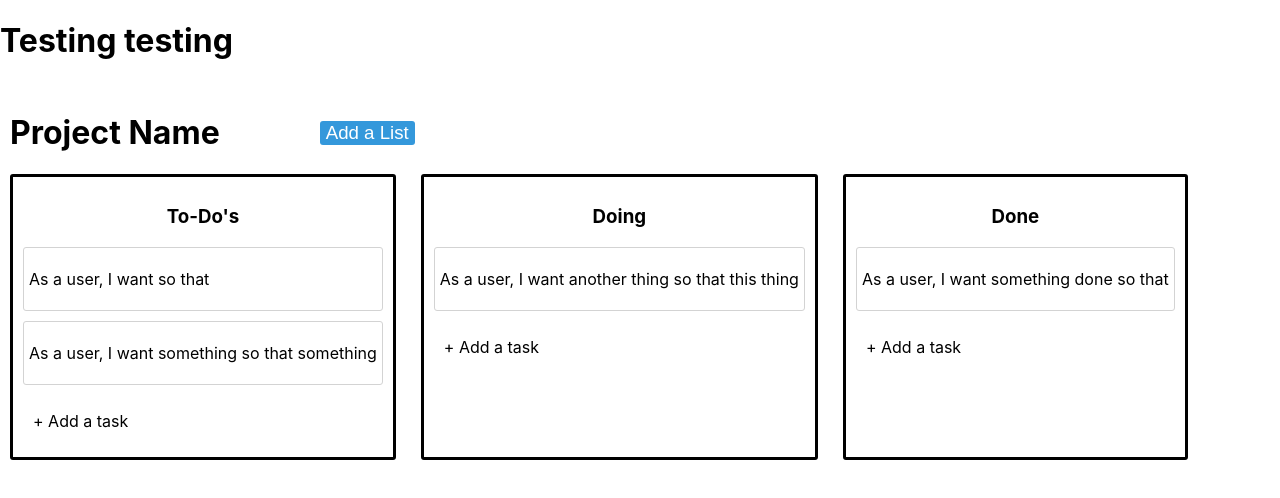
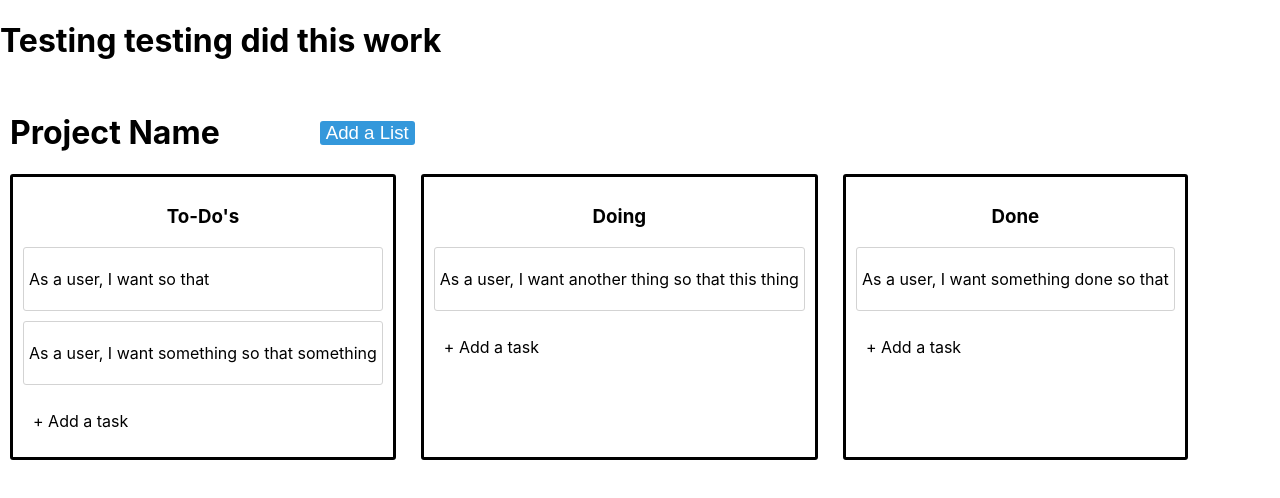
Before and after one commit to martinkenneth/trello-clone, a React (Create React App) app in the folder client/: page / in a window 1280 px wide. Shown: the top 498 px of the page. Built offline with nearby package versions, Linux system fonts and the light colour scheme.

Commit message:
checking stuff

```diff
--- a/client/src/App.js
+++ b/client/src/App.js
@@ -4,7 +4,7 @@ import ProjectBoard from './views/ProjectBoard';
 function App() {
   return (
     <div className="App">
-      <h1>Testing testing</h1>
+      <h1>Testing testing did this work</h1>
       <ProjectBoard/>
     </div>
   );
```
